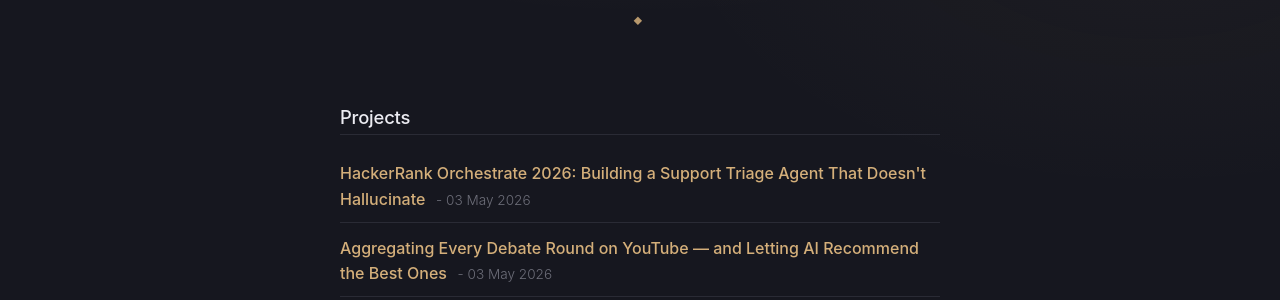
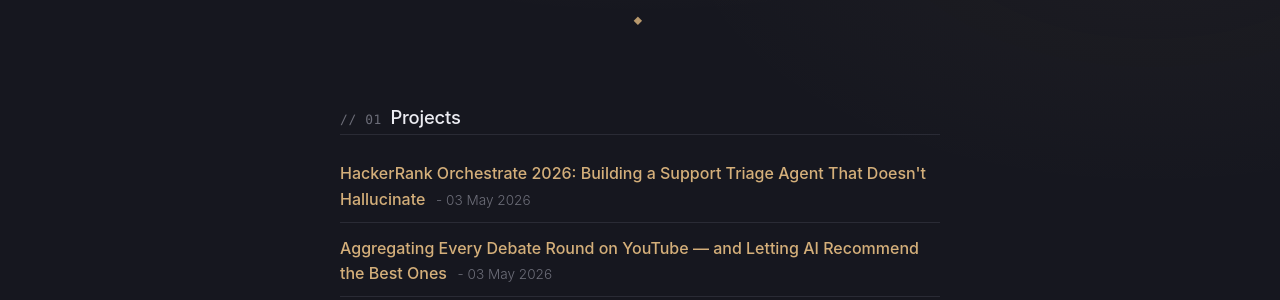
Before and after one commit to Rishi-Jain-27/rishi-jain-27.github.io, a Jekyll site: the page built from posts.md, in a window 1280 px wide. Shown: the part 177-477 px from the top of the page. Built offline with Jekyll 4.4.1, drawn with Linux system fonts in a browser that asks for light colours.

Commit message:
Add mono section markers ('// 01', '// 02') before h2s on pages and posts
Use CSS counters on .page/.post .post-content so every h2 gets an auto-
incrementing two-digit marker rendered in the mono font at $fg-dim. Numbers
reset per page so each post or static page starts at 01.

Co-Authored-By: Claude Opus 4.7 (1M context) <noreply@anthropic.com>

```diff
--- a/css/main.scss
+++ b/css/main.scss
@@ -556,6 +556,25 @@ pre code {
   }
 }
 
+/* ----- Mono section markers on h2 (resume, pages, posts) ----- */
+.page .post-content,
+.post .post-content {
+  counter-reset: section-num;
+}
+.page .post-content h2,
+.post .post-content h2 {
+  counter-increment: section-num;
+}
+.page .post-content h2::before,
+.post .post-content h2::before {
+  content: "// " counter(section-num, decimal-leading-zero) "  ";
+  font-family: $font-mono;
+  font-size: 0.7em;
+  font-weight: 400;
+  color: $fg-dim;
+  letter-spacing: 0.05em;
+}
+
 /* ----- Resume tweaks ----- */
 .page .post-content h2 {
   font-size: 1.15rem;
```
